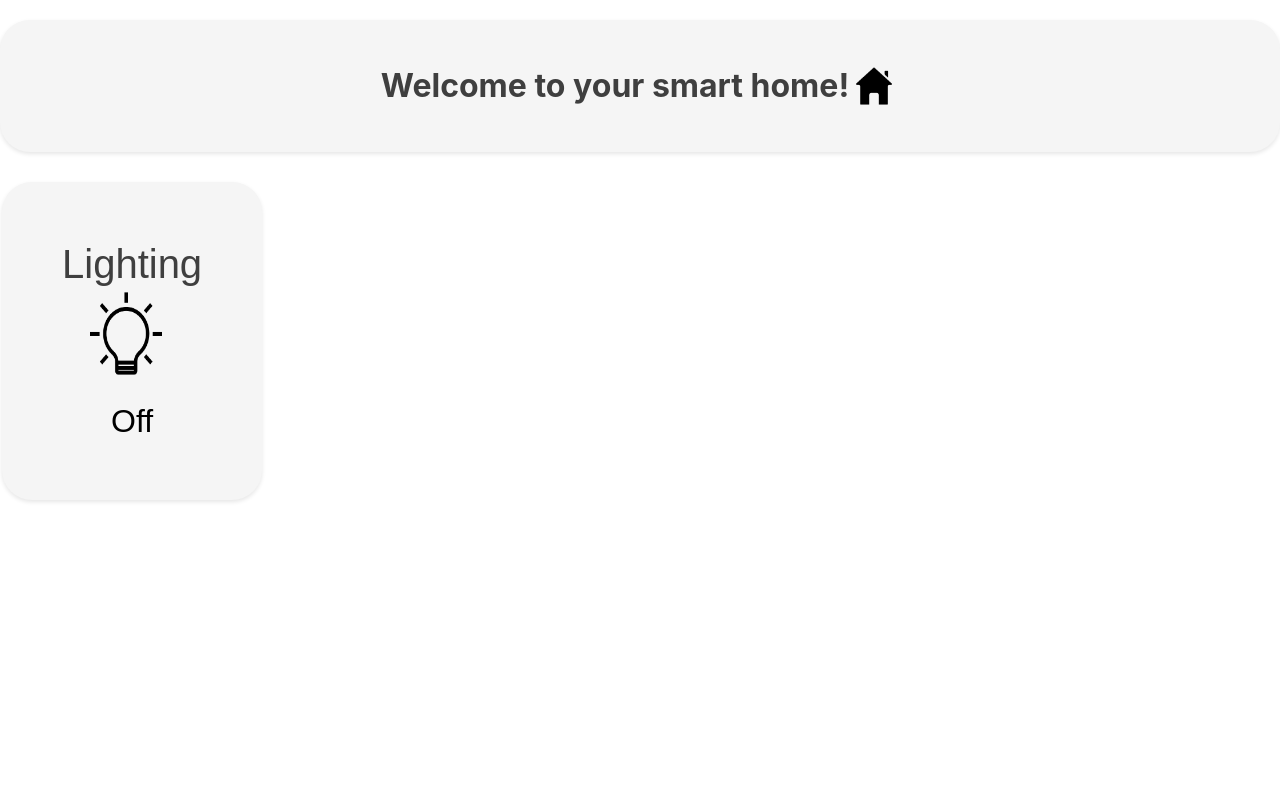
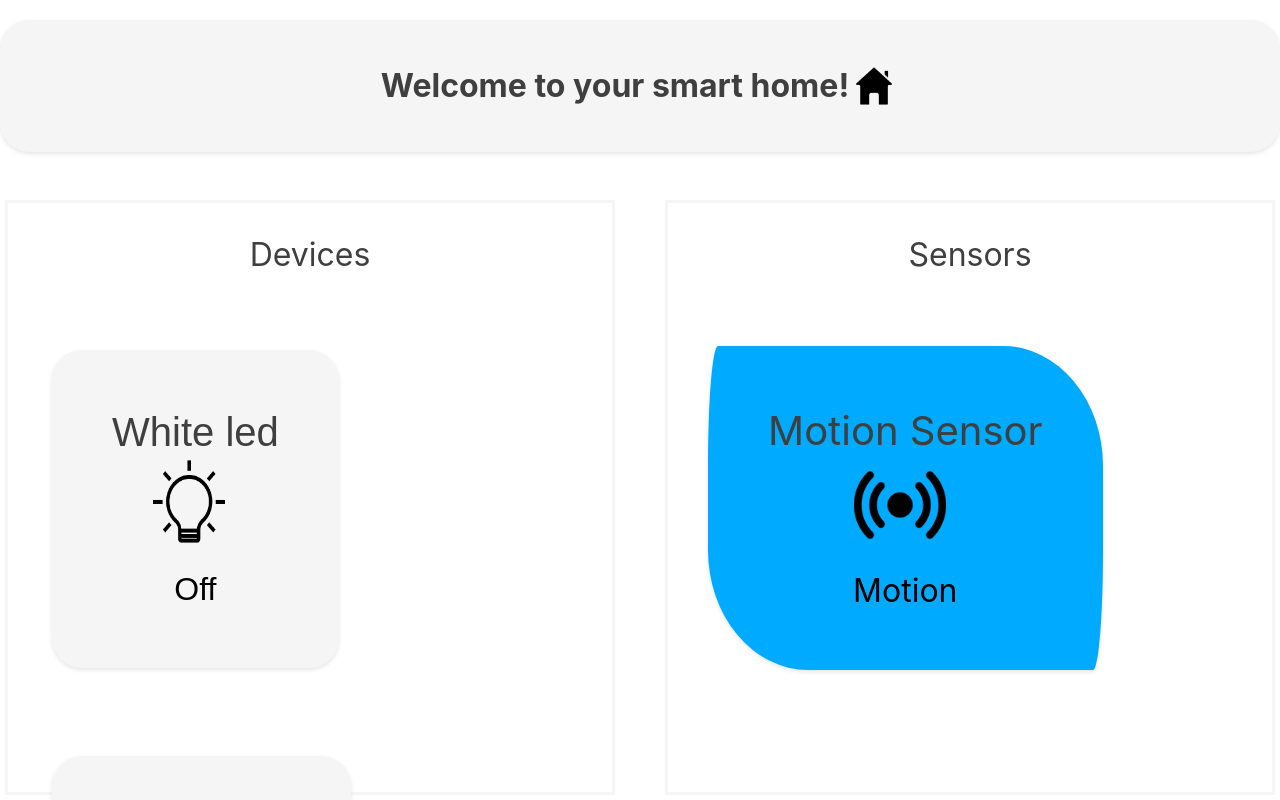
Before and after one commit to Software-Engineering-HKR/web-app, a React (Create React App) app in the folder web-app/: page / in a window 1280 px wide. Shown: the top 800 px of the page. Built offline with nearby package versions, Linux system fonts and the light colour scheme; no server answers.

Commit message:
adding motion sensor and seperating devices and sensor

```diff
--- a/web-app/package.json
+++ b/web-app/package.json
@@ -9,6 +9,7 @@
     "@testing-library/jest-dom": "^5.17.0",
     "@testing-library/react": "^13.4.0",
     "@testing-library/user-event": "^13.5.0",
+    "axios": "^1.6.7",
     "react": "^18.2.0",
     "react-dom": "^18.2.0",
     "react-router-dom": "^6.22.0",
--- a/web-app/src/App.js
+++ b/web-app/src/App.js
@@ -2,8 +2,8 @@ import React from 'react';
 import { BrowserRouter, Route,Routes } from 'react-router-dom';
 
 
-import { Home } from "./pages/Home";
-import Lightings from "./pages/Lightings";
+import  Home  from "./pages/Home";
+
 
 function App() {
    return (
@@ -11,7 +11,6 @@ function App() {
       <Routes>
         <Route path="/" element={< Home />} />
         <Route path="/home" element={<Home  />} />
-        <Route path="/lightings" element={<Lightings />} />
       </Routes>
     </BrowserRouter>
   );
--- a/web-app/src/component/HomePageButton.js
+++ b/web-app/src/component/HomePageButton.js
@@ -31,70 +31,21 @@ const HomePageButton = ({ label, onClick, disabled, icon }) => {
 export default HomePageButton;
 */
 
-import React, { useEffect, useState } from 'react';
-import axios from 'axios';
+import React from 'react';
 import '../css/Button.css';
 
-const HomePageButton = ({ label, onClick, disabled, icon }) => {
-  const [ledStatus, setLedStatus] = useState(false);
-
-  useEffect(() => {
-    const websocketUrl = 'ws://localhost:8080'
-    const ws = new WebSocket(websocketUrl);
-
-    ws.onopen = () => {
-      console.log('Connected to the WebSocket server');
-    };
-
-    ws.onmessage = (event) => {
-      try {
-        const data = JSON.parse(event.data);
-        if (data.led !== undefined) {
-          setLedStatus(data.led ? true : false);
-        }
-      } catch (error) {
-        console.error('Error parsing JSON:', error);
-      }
-    };
-
-    ws.onerror = (error) => {
-      console.error('WebSocket error:', error);
-    };
-
-    return () => ws.close();
-  }, []);
 
 
-  const sendDeviceCommand = async (device, command) => {
-    try {
-      await axios.post(`http://localhost:5000/api/${device}`, { command });
-    } catch (error) {
-      console.error('Error sending device command:', error);
-    }
-  };
-
-
-  const handleClick = () => {
-    if (ledStatus) {
-      setLedStatus(false)
-      sendDeviceCommand('led', '0')
-    }
-    else if (!ledStatus) {
-      setLedStatus(true)
-      sendDeviceCommand('led', '1')
-    }
-  };
+const HomePageButton = ({ label, onClick, disabled, icon }) => {
 
   return (
     <button
-      className={`button ${disabled ? 'disabled' : ''} ${ledStatus ? 'on' : ''}`}
-      onClick={handleClick}
-      disabled={disabled}
+    onClick={onClick}
+
     >
       <span className="button-label">{label}</span>
       {icon && <img src={icon} alt="Icon" className="button-icon" />}
       {/* Toggle label below */}
-      <div className="button-status-label">{ledStatus ? 'On' : 'Off'}</div>
     </button>
   );
 }
--- /dev/null
+++ b/web-app/src/component/Light.js
@@ -0,0 +1,70 @@
+
+import React, { useEffect, useState } from 'react';
+import axios from 'axios';
+import '../css/Light.css'
+
+const Light = ({ label, disabled, icon }) => {
+    const [ledStatus, setLedStatus] = useState(false);
+
+    useEffect(() => {
+      const websocketUrl = 'ws://localhost:8080'
+      const ws = new WebSocket(websocketUrl);
+
+      ws.onopen = () => {
+        console.log('Connected to the WebSocket server');
+      };
+
+      ws.onmessage = (event) => {
+        try {
+          const data = JSON.parse(event.data);
+          if (data.led !== undefined) {
+            setLedStatus(data.led ? true : false);
+          }
+        } catch (error) {
+          console.error('Error parsing JSON:', error);
+        }
+      };
+
+      ws.onerror = (error) => {
+        console.error('WebSocket error:', error);
+      };
+
+      return () => ws.close();
+    }, []);
+
+
+    const sendDeviceCommand = async (device, command) => {
+      try {
+        await axios.post(`http://localhost:5000/api/${device}`, { command });
+      } catch (error) {
+        console.error('Error sending device command:', error);
+      }
+    };
+
+
+    const handleClick = () => {
+      if (ledStatus) {
+        setLedStatus(false)
+        sendDeviceCommand('led', '0')
+      }
+      else if (!ledStatus) {
+        setLedStatus(true)
+        sendDeviceCommand('led', '1')
+      }
+    };
+
+    return (
+      <button
+        className={`button ${disabled ? 'disabled' : ''} ${ledStatus ? 'on' : ''}`}
+        onClick={handleClick}
+        disabled={disabled}
+      >
+        <span className="button-label">{label}</span>
+        {icon && <img src={icon} alt="Icon" className="button-icon" />}
+        {/* Toggle label below */}
+        <div className="button-status-label">{ledStatus ? 'On' : 'Off'}</div>
+      </button>
+    );
+  }
+
+  export default Light;
--- /dev/null
+++ b/web-app/src/component/Sensor.js
@@ -0,0 +1,46 @@
+import React, { useEffect, useState } from 'react'
+import '../css/Sensor.css'
+
+
+const Sensor = ({label ,disabled, icon}) => {
+  const[sensorValue, setSensorValue] = useState(false)
+
+  useEffect(() => {
+    const websocketUrl = 'ws://localhost:8080'
+    const ws = new WebSocket(websocketUrl);
+
+    ws.onopen = () => {
+      console.log('Connected to the WebSocket server');
+    };
+
+    ws.onmessage = (event) => {
+      try {
+        const data = JSON.parse(event.data);
+        if (data.motionSensor !== undefined) {
+          setSensorValue(data.motionSensor ? true : false);
+        }
+      } catch (error) {
+        console.error('Error parsing JSON:', error);
+      }
+    };
+    setSensorValue(true)
+    ws.onerror = (error) => {
+      console.error('WebSocket error:', error);
+    };
+
+    return () => ws.close();
+  }, []);
+
+  return (
+    <div
+    className={`sensor ${disabled ? 'disabled' : ''} ${sensorValue ? 'on' : ''}`}
+    disabled={disabled}
+  >
+    <span className="sensor-label">{label}</span>
+    {icon && <img src={icon} alt="Icon" className="sensor-icon" />}
+    <div className="sensor-status-label">{sensorValue ? 'Motion' : 'No motion'}</div>
+  </div>
+    )
+}
+
+export default Sensor
--- /dev/null
+++ b/web-app/src/css/Light.css
@@ -0,0 +1,52 @@
+.button {
+    background-color: #f5f5f5;
+    border: none;
+    padding: 60px 60px;
+    text-align: center;
+    text-decoration: none;
+    display: inline-block;
+    font-size: 2rem;
+    cursor: pointer;
+    border-radius: 30px;
+    transition: background-color 0.3s;
+    box-shadow: 0 2px 4px rgba(0, 0, 0, 0.1);
+    top: 25px;
+    margin: 2cap;
+  }
+
+  .button:hover {
+    background-color: rgb(172, 174, 172);
+  }
+
+  .button:disabled {
+    background-color: #cccccc;
+    cursor: not-allowed;
+  }
+
+  .disabled {
+    background-color: #cccccc;
+    cursor: not-allowed;
+  }
+  .button-label {
+    font-size: 2.5rem;
+    color: #3f3f3f;
+    display: grid;
+
+  }
+    .button-icon {
+    width: 100px;
+    height: 100px;
+    margin-right: 10px;
+
+
+  }
+
+
+  /* To change styling when the button changes state*/
+  .button.on {
+    background-color: yellow;
+  }
+
+  .button-status-label {
+    margin-top: 8px; /* Adjust as needed */
+  }
--- /dev/null
+++ b/web-app/src/css/Sensor.css
@@ -0,0 +1,48 @@
+.sensor {
+    background-color: #f5f5f5;
+    border: none;
+    padding: 60px 60px;
+    text-align: center;
+    text-decoration: none;
+    display:inline-block;
+    font-size: 2rem;
+    border-radius: 10px 100px / 120px;
+    transition: background-color 0.3s;
+    box-shadow: 0 2px 4px rgba(0, 0, 0, 0.1);
+    margin: 40px;
+    top: 100px;
+
+  }
+
+  .sensor:disabled {
+    background-color: #cccccc;
+    cursor: not-allowed;
+  }
+
+  .disabled {
+    background-color: #cccccc;
+    cursor: not-allowed;
+  }
+  .sensor-label {
+    font-size: 2.5rem;
+    color: #3f3f3f;
+    display: grid;
+
+  }
+    .sensor-icon {
+    width: 100px;
+    height: 100px;
+    margin-right: 10px;
+
+
+  }
+
+
+  /* To change styling when the button changes state*/
+  .sensor.on {
+    background-color: rgb(0, 170, 255);
+  }
+
+  .sensor-status-label {
+    margin-top: 8px; /* Adjust as needed */
+  }
--- a/web-app/src/css/homePage.css
+++ b/web-app/src/css/homePage.css
@@ -9,6 +9,36 @@
     box-shadow: 0 2px 4px rgba(0, 0, 0, 0.1);
     transform: translateY(20px);
   }
+  .devices {
+    border: 3px solid #f5f5f5;
+    position: absolute;
+    margin-right: 25px;
+    left: 5px;
+    top: 200px;
+    bottom: 5px;
+    right: 50%;
+  }
+  .devices-p{
+    font-size: 2rem;
+    color: #3f3f3f;
+    text-align: center;
+  }
+  .sensors {
+    border: 3px solid #f5f5f5;
+
+    position: absolute;
+    right: 5px;
+    top: 200px;
+    bottom: 5px;
+    left: 50%;
+    margin-left: 25px;
+  }
+  .sensors-p{
+    font-size: 2rem;
+    color: #3f3f3f;
+    text-align: center;
+  }
+
 
   .home-page h1 {
     font-size: 2rem;
@@ -19,4 +49,5 @@
   .home-icon {
     width: 50px;
     height: 50px;
+
   }
--- a/web-app/src/pages/Home.js
+++ b/web-app/src/pages/Home.js
@@ -1,18 +1,32 @@
-import React from 'react'
+import Light from '../component/Light';
+import Sensor from '../component/Sensor';
 import '../css/homePage.css'
-import HomePageButton from '../component/HomePageButton'
-const lightIcon = require('../assets/light-icon.png'); // Replace with the path to your icon
+
+
+const lightIcon = require('../assets/light-icon.png');
 const homeIcon = require('../assets/home-icon.png');
+const sensorIcon = require('../assets/sensor-icon.png');
+
 
 export const Home = () => {
-  const handleClick = () => {
-    console.log('Button clicked!');
-  };
+
   return (
     <><div className="home-page">
       <h1>Welcome to your smart home!</h1>
       <img src={homeIcon} alt="Home Icon" className="home-icon" />
-    </div><HomePageButton label="Lighting" onClick={handleClick} icon={lightIcon} />
+    </div>
+    <div className='devices'>
+      <p className="devices-p">Devices</p>
+      <Light label={"White led"} icon={lightIcon}/>
+      <Light label={"Yellow led"} icon={lightIcon}/>
+
+    </div>
+    <div className='sensors'>
+    <p className="sensors-p">Sensors</p>
+      <Sensor label={"Motion Sensor"} icon={sensorIcon}/>
+    </div>
+
     </>
   )
 }
+export default Home;
--- a/web-app/src/pages/Lightings.js
+++ /dev/null
@@ -1,13 +0,0 @@
-import React from 'react';
-import Lighting from '../component/HomePageButton';
-
-const Lightings = () => {
-  return (
-    <div>
-      <h1>Lighting Page</h1>
-      <Lighting />
-    </div>
-  );
-};
-
-export default Lightings;
```
Also changed, not shown: web-app/src/assets/sensor-icon.png (added), 1 other file (tests, documents, lock files or other folders).
